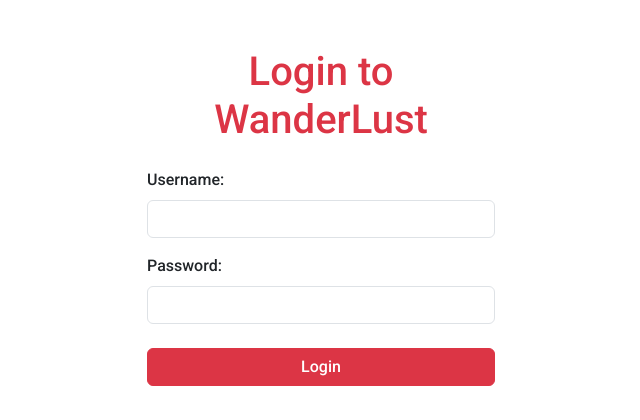
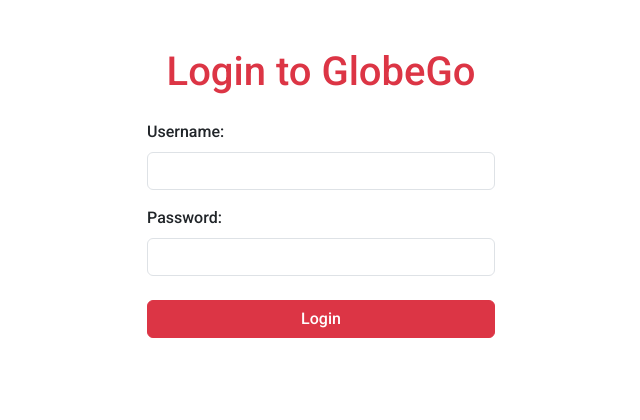
Before and after one commit to amanpandey7435/GlobeGo, a Node server app: page /login in a window 1280 px wide. Shown: the part 74-494 px from the top of the page, without its empty margins (319-959 px from the left). Run offline with Node 20, Linux system fonts and the light colour scheme; some libraries are stand-ins or nearby versions.

Commit message:
all change

```diff
--- a/views/users/login.ejs
+++ b/views/users/login.ejs
@@ -1,28 +1,10 @@
-<!-- <% layout("/layouts/boilerplateCode") -%>
- <div class="signupB row mt-5">
-    <div class="col-4 offset-4">
-        <h1 style="color:red;">Login in WanderLust</h1>
-       <form action="/login" method="POST" class="needs-validation" novalidate>
-        <label for="username" class="form-label">Username:</label>
-        <input type="text" id="username" name="username" required class="form-control">
-        <div class="invalid-feedback">
-            Username is incorrect
-        </div>
-        <label for="password" class="form-label">Password:</label>
-        <input type="password" id="password" name="password" required class="form-control">
-        <div class="invalid-feedback">
-            Incorect password
-        </div>
-        <button class="btn btn-danger mt-4">login</button>
-       </form>
-    </div>
- </div> -->
+
  <% layout("/layouts/boilerplateCode") -%>
 
 <div class="container mt-5">
   <div class="row justify-content-center">
     <div class="col-12 col-sm-10 col-md-8 col-lg-6 col-xl-4">
-      <h1 class="text-danger text-center mb-4">Login to WanderLust</h1>
+      <h1 class="text-danger text-center mb-4">Login to GlobeGo</h1>
 
       <form action="/login" method="POST" class="needs-validation" novalidate>
         <div class="mb-3">
```
